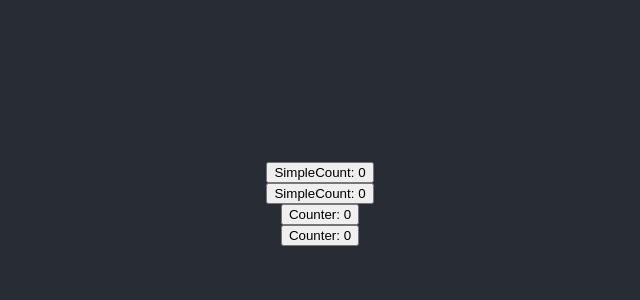
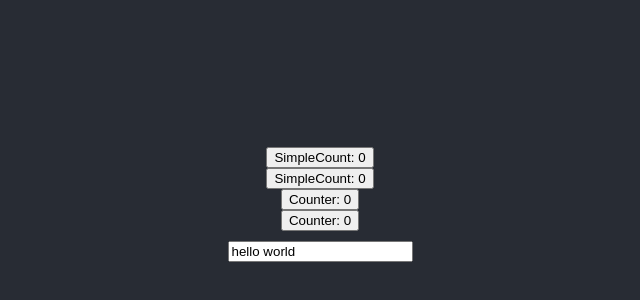
Before and after one commit to PiIsFour/recoil-test, a React (Create React App) app in the folder app1/: page / in a window 1280 px wide. Shown: the part 196-496 px from the top of the page, without its empty margins (320-960 px from the left). Built offline with nearby package versions, Linux system fonts and the light colour scheme.

Commit message:
fields with data

```diff
--- a/app1/src/App.tsx
+++ b/app1/src/App.tsx
@@ -1,10 +1,18 @@
-import React from 'react';
 import { Provider } from 'react-redux';
 import './App.css';
 
 import { SimpleCounter } from './components/SimpleCounter';
 import { Counter } from './components/Counter';
 import { store } from './store';
+import { useSelector } from './hooks'
+import { TextBox } from './components/TextBox';
+
+const MockComponent = () => {
+	const fields = useSelector(state => state.flexpage.fields)
+	return <div className='mock-component'>
+		{fields.map(({id, data}) => <TextBox key={id} id={id} />)}
+	</div>
+}
 
 function App() {
 	return (
@@ -15,6 +23,7 @@ function App() {
 					<SimpleCounter />
 					<Counter />
 					<Counter />
+					<MockComponent />
 				</header>
 			</div>
 		</Provider>
--- a/app1/src/components/Counter.tsx
+++ b/app1/src/components/Counter.tsx
@@ -1,11 +1,20 @@
-import { useDispatch, useSelector } from 'react-redux'
+import { useDispatch, useSelector } from '../hooks'
+import type { AppDispatch } from '../store'
 
 import { getCount, increment } from './CounterSlice'
 
+const wait = (ms: number) => new Promise(resolve => {
+	setTimeout(resolve, ms)
+})
 
 export const Counter = () => {
 	const count = useSelector(getCount)
 	const dispatch = useDispatch()
+	const incrementDouble = () => async (dispatch: AppDispatch) => {
+		dispatch(increment())
+		await wait(1000)
+		dispatch(increment())
+	}
 
-	return <button onClick={() => dispatch(increment())}>Counter: { count }</button>
+	return <button onClick={() => dispatch(incrementDouble())}>Counter: { count }</button>
 }
--- /dev/null
+++ b/app1/src/components/TextBox.tsx
@@ -0,0 +1,25 @@
+import { useDispatch, useSelector } from "../hooks"
+import { updateFieldData } from "../state/fieldActions"
+import type { RootState } from "../store"
+
+type Props = {
+	id: string
+}
+
+const selectField = (id: string) => (state: RootState) => {
+	const field = state.flexpage.fields.find(x => x.id === id)
+	if(!field)
+		throw new Error(`field with id [${ id }] does not exist`)
+
+	return field
+}
+
+export const TextBox = ({ id }: Props) => {
+	const field = useSelector(selectField(id))
+	const dispatch = useDispatch()
+
+	return <input
+		value={field?.data}
+		onChange={e => dispatch(updateFieldData(id, e.target.value))}
+	></input>
+}
--- /dev/null
+++ b/app1/src/hooks.ts
@@ -0,0 +1,6 @@
+import { TypedUseSelectorHook, useDispatch as d, useSelector as s } from 'react-redux'
+import type { RootState, AppDispatch } from './store'
+
+// Use throughout your app instead of plain `useDispatch` and `useSelector`
+export const useDispatch: () => AppDispatch = d
+export const useSelector: TypedUseSelectorHook<RootState> = s
--- /dev/null
+++ b/app1/src/state/fieldActions.ts
@@ -0,0 +1,13 @@
+export type UpdateFieldData = {
+	type: 'updateFieldData',
+	id: string,
+	data: string,
+}
+
+export const updateFieldData = (id: string, data: string): UpdateFieldData => {
+	return {
+		type: 'updateFieldData',
+		id,
+		data,
+	}
+}
--- /dev/null
+++ b/app1/src/state/flexpage.ts
@@ -0,0 +1,47 @@
+import type { AnyAction } from "@reduxjs/toolkit"
+import { UpdateFieldData } from "./fieldActions"
+
+type Field = {
+	id: string,
+	data: string,
+}
+
+type State = {
+	fields: Field[]
+}
+
+const initial: State = {
+	fields: [{
+		id: '1',
+		data: 'hello world'
+	}]
+}
+
+type Action = UpdateFieldData
+
+const reducer = (state: State = initial, action: AnyAction): State => {
+	const a = action as Action
+	switch(a.type) {
+		case "updateFieldData": {
+			const {id, data} = a
+
+			const fields = state.fields.map(field => {
+				if(field.id !== id)
+					return field
+
+				return {
+					...field,
+					data,
+				}
+			})
+
+			return {
+				...state,
+				fields
+			}
+		}
+	}
+	return state
+}
+
+export default reducer
--- a/app1/src/store.ts
+++ b/app1/src/store.ts
@@ -1,9 +1,11 @@
 import { configureStore } from '@reduxjs/toolkit'
 import counter, { decrement, increment, incrementByAmount } from './components/CounterSlice'
+import flexpage from './state/flexpage'
 
 export const store = configureStore({
 	reducer: {
 		counter,
+		flexpage,
 	},
 	devTools: {
 		actionCreators: {
```
Lines whose indentation alone changed are shown as unchanged.
